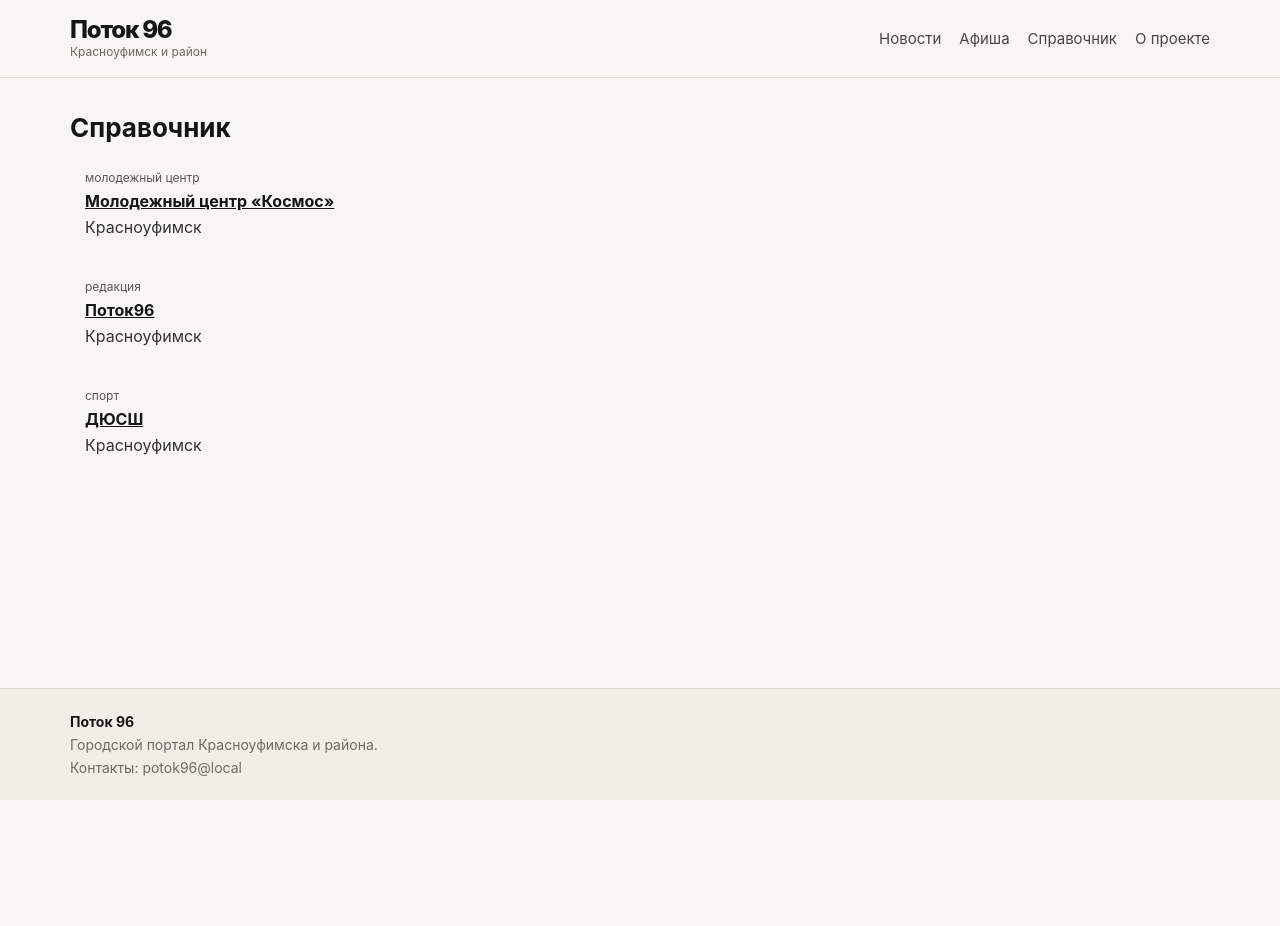
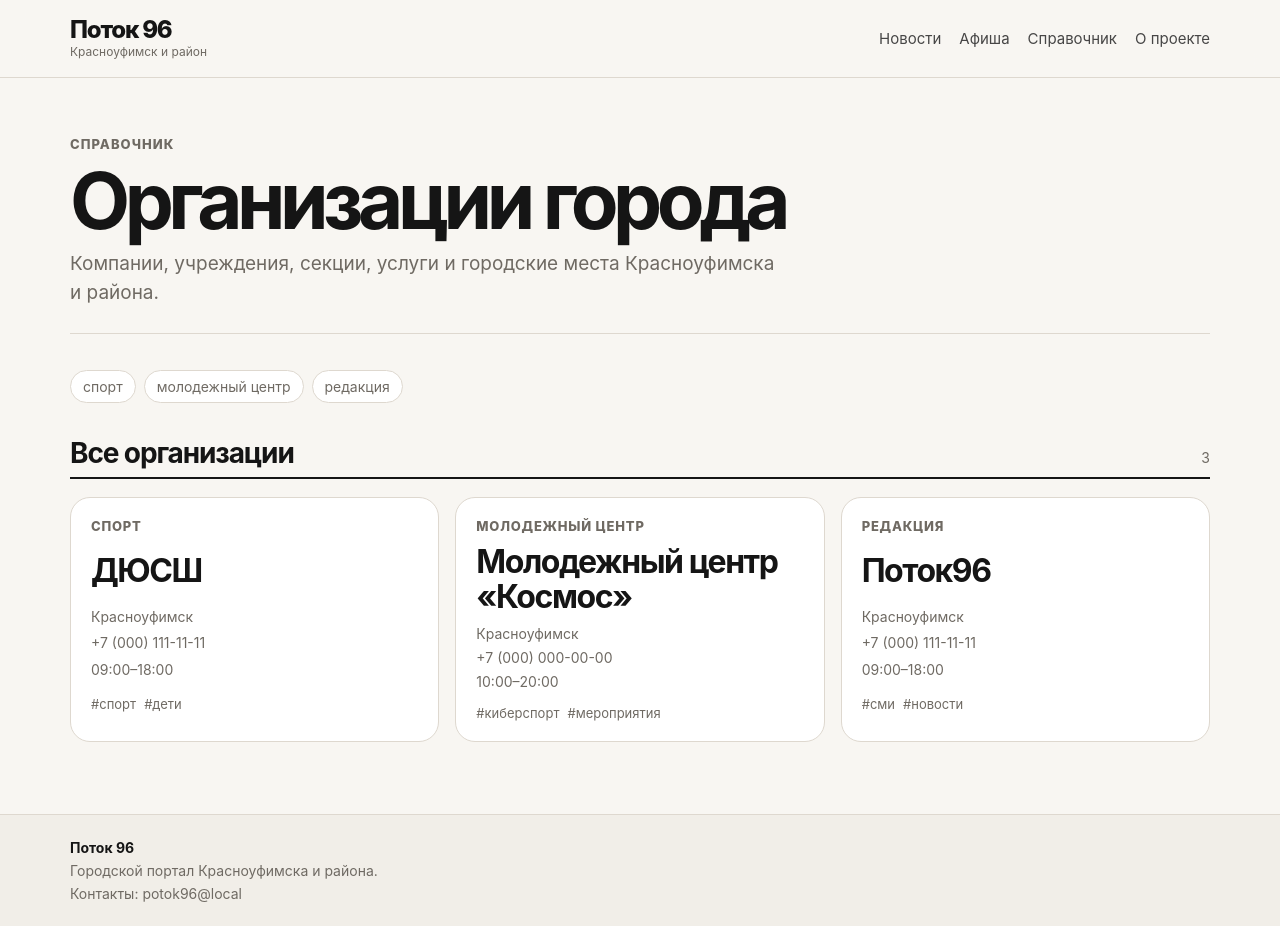
Before and after one commit to sapphire09z/potok96, a Next.js app: page /orgs in a window 1280 px wide. Before the commit the page ends 800 px from the top, so only its background shows below. Built offline with nearby package versions, Linux system fonts and the light colour scheme.

Commit message:
style: improve organizations list page

```diff
--- /dev/null
+++ b/src/app/orgs/orgs.module.css
@@ -0,0 +1,143 @@
+.page {
+    display: grid;
+    gap: 36px;
+}
+
+.header {
+    display: grid;
+    gap: 12px;
+    padding: 24px 0 26px;
+    border-bottom: 1px solid var(--border);
+}
+
+.kicker {
+    font-size: 13px;
+    font-weight: 800;
+    text-transform: uppercase;
+    letter-spacing: 0.08em;
+    color: var(--muted);
+}
+
+.header h1 {
+    margin: 0;
+    font-size: clamp(42px, 7vw, 78px);
+    line-height: 0.95;
+    letter-spacing: -0.07em;
+}
+
+.header p {
+    max-width: 720px;
+    margin: 0;
+    font-size: 19px;
+    line-height: 1.5;
+    color: var(--muted);
+}
+
+.types {
+    display: flex;
+    gap: 8px;
+    flex-wrap: wrap;
+}
+
+.types span {
+    padding: 7px 12px;
+    font-size: 14px;
+    color: var(--muted);
+    background: var(--paper);
+    border: 1px solid var(--border);
+    border-radius: 999px;
+}
+
+.listSection {
+    display: grid;
+    gap: 18px;
+}
+
+.sectionHeader {
+    display: flex;
+    align-items: baseline;
+    justify-content: space-between;
+    gap: 16px;
+    padding-bottom: 10px;
+    border-bottom: 2px solid var(--text);
+}
+
+.sectionHeader h2 {
+    margin: 0;
+    font-size: 28px;
+    line-height: 1;
+    letter-spacing: -0.04em;
+}
+
+.sectionHeader span {
+    font-size: 14px;
+    color: var(--muted);
+}
+
+.orgsGrid {
+    display: grid;
+    gap: 16px;
+}
+
+.orgCard {
+    display: grid;
+    gap: 10px;
+    padding: 20px;
+    color: inherit;
+    text-decoration: none;
+    background: var(--paper);
+    border: 1px solid var(--border);
+    border-radius: 20px;
+}
+
+.orgCard:hover h3 {
+    text-decoration: underline;
+    text-underline-offset: 4px;
+}
+
+.orgType {
+    font-size: 13px;
+    font-weight: 800;
+    text-transform: uppercase;
+    letter-spacing: 0.06em;
+    color: var(--muted);
+}
+
+.orgCard h3 {
+    margin: 0;
+    font-size: clamp(24px, 3vw, 32px);
+    line-height: 1.1;
+    letter-spacing: -0.045em;
+}
+
+.orgInfo {
+    display: grid;
+    gap: 4px;
+    font-size: 14px;
+    line-height: 1.4;
+    color: var(--muted);
+}
+
+.tags {
+    display: flex;
+    gap: 8px;
+    flex-wrap: wrap;
+    margin-top: 4px;
+}
+
+.tags span {
+    font-size: 13px;
+    color: var(--muted);
+}
+
+@media (min-width: 760px) {
+    .orgsGrid {
+        grid-template-columns: repeat(2, minmax(0, 1fr));
+    }
+}
+
+@media (min-width: 1100px) {
+    .orgsGrid {
+        grid-template-columns: repeat(3, minmax(0, 1fr));
+    }
+}
--- a/src/app/orgs/page.js
+++ b/src/app/orgs/page.js
@@ -1,41 +1,73 @@
 import Link from "next/link";
+
 import { getAllOrgs } from "@/lib/orgs";
 
-export const metadata = {
-    title: "Справочник — Поток 96",
-};
+import styles from "./orgs.module.css";
 
 export default async function OrgsPage() {
     const orgs = await getAllOrgs();
 
+    const publishedOrgs = orgs
+        .filter((org) => org.status === "published")
+        .sort((a, b) => a.title.localeCompare(b.title, "ru"));
+
+    const types = Array.from(
+        new Set(publishedOrgs.map((org) => org.type).filter(Boolean))
+    );
+
     return (
-        <div style={{ display: "grid", gap: 12, maxWidth: 720 }}>
-            <h1 style={{ margin: 0, fontSize: 26 }}>Справочник</h1>
+        <div className={styles.page}>
+            <header className={styles.header}>
+                <div className={styles.kicker}>Справочник</div>
+                <h1>Организации города</h1>
+                <p>
+                    Компании, учреждения, секции, услуги и городские места Красноуфимска
+                    и района.
+                </p>
+            </header>
 
-            {orgs.map((o) => (
-                <article
-                    key={o.slug}
-                    style={{
-                        border: "1px solid rgba(255,255,255,0.12)",
-                        borderRadius: 14,
-                        padding: 14,
-                        display: "grid",
-                        gap: 6,
-                    }}
-                >
-                    <div style={{ fontSize: 12, opacity: 0.7 }}>
-                        {o.type}
-                    </div>
+            {types.length > 0 && (
+                <section className={styles.types}>
+                    {types.map((type) => (
+                        <span key={type}>{type}</span>
+                    ))}
+                </section>
+            )}
 
-                    <Link href={`/orgs/${o.slug}`} style={{ fontWeight: 700 }}>
-                        {o.title}
-                    </Link>
+            <section className={styles.listSection}>
+                <div className={styles.sectionHeader}>
+                    <h2>Все организации</h2>
+                    <span>{publishedOrgs.length}</span>
+                </div>
 
-                    <div style={{ opacity: 0.86 }}>{o.address}</div>
-                </article>
-            ))}
+                <div className={styles.orgsGrid}>
+                    {publishedOrgs.map((org) => (
+                        <Link
+                            key={org.slug}
+                            href={`/orgs/${org.slug}`}
+                            className={styles.orgCard}
+                        >
+                            <div className={styles.orgType}>{org.type}</div>
 
-            {orgs.length === 0 && <div>Пока пусто</div>}
+                            <h3>{org.title}</h3>
+
+                            <div className={styles.orgInfo}>
+                                {org.address && <span>{org.address}</span>}
+                                {org.phone && <span>{org.phone}</span>}
+                                {org.hours && <span>{org.hours}</span>}
+                            </div>
+
+                            {org.tags?.length > 0 && (
+                                <div className={styles.tags}>
+                                    {org.tags.slice(0, 4).map((tag) => (
+                                        <span key={tag}>#{tag}</span>
+                                    ))}
+                                </div>
+                            )}
+                        </Link>
+                    ))}
+                </div>
+            </section>
         </div>
     );
 }
```
